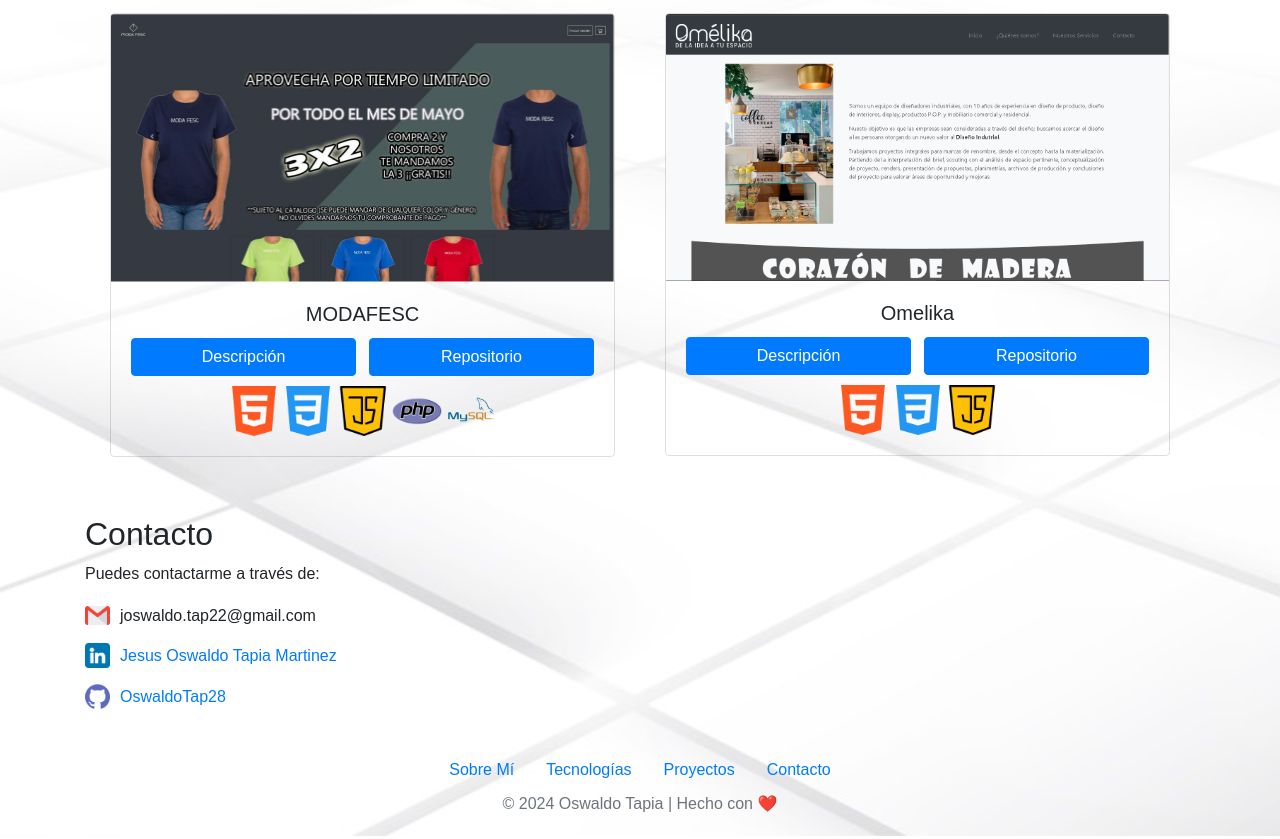
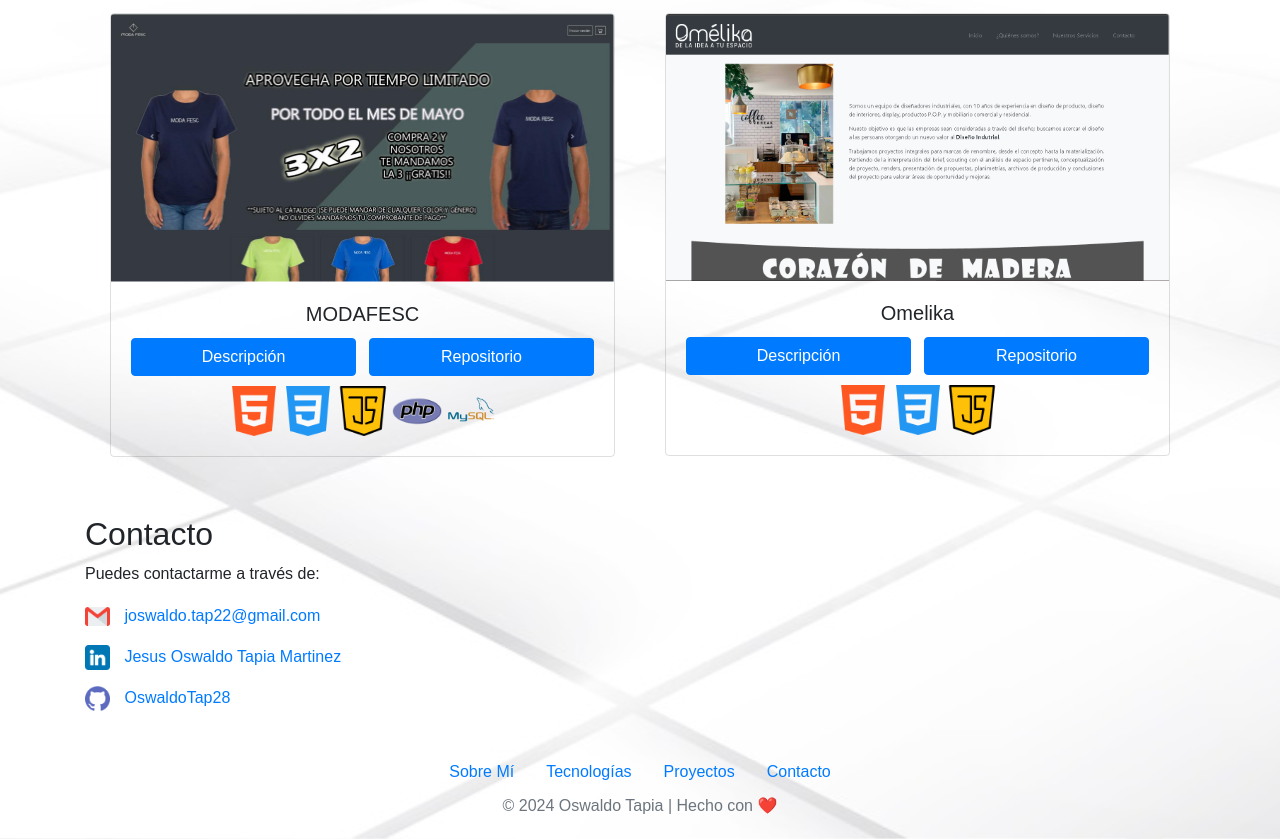
Before and after one commit to OswaldoTap28/Portafolio, a plain HTML site: page index.html in a window 1280 px wide. Shown: the part 1403-2242 px from the top of the page. Drawn offline with nearby package versions, Linux system fonts and the light colour scheme.

Commit message:
Update index.html

```diff
--- a/index.html
+++ b/index.html
@@ -192,20 +192,22 @@
         <p>Puedes contactarme a través de:</p>
         <ul class="contact-list">
             <li class="contact-item">
-                <img src="imagenes/gmail.png" width="25px" alt="Gmail Icon">
-                <span>joswaldo.tap22@gmail.com</span>
+                <a href="mailto:joswaldo.tap22@gmail.com">
+                    <img src="imagenes/gmail.png" width="25px" alt="Gmail Icon">
+                    <span>joswaldo.tap22@gmail.com</span>
+                </a>
+            </li>
+           <li class="contact-item">
+                <a href="https://www.linkedin.com/in/jesus-oswaldo-tapia-martinez-1a2946227/" target="_blank">
+                    <img src="imagenes/linkedin.png" width="25px" alt="LinkedIn Icon">
+                    <span>Jesus Oswaldo Tapia Martinez</span>
+                </a>
             </li>
             <li class="contact-item">
-                <img src="imagenes/linkedin.png" width="25px" alt="Gmail Icon">
-                <span>
-                    <a href="https://www.linkedin.com/in/jesus-oswaldo-tapia-martinez-1a2946227/" target="_blank">Jesus Oswaldo Tapia Martinez</a>
-                </span>
-            </li>
-            <li class="contact-item">
-                <img src="imagenes/github.png" width="25px" alt="Gmail Icon">
-                <span>
-                    <a href="https://github.com/OswaldoTap28" target="_blank">OswaldoTap28</a>
-                </span>
+                <a href="https://github.com/OswaldoTap28" target="_blank">
+                    <img src="imagenes/github.png" width="25px" alt="GitHub Icon">
+                    <span>OswaldoTap28</span>
+                </a>
             </li>
         </ul>
     </section>
```
